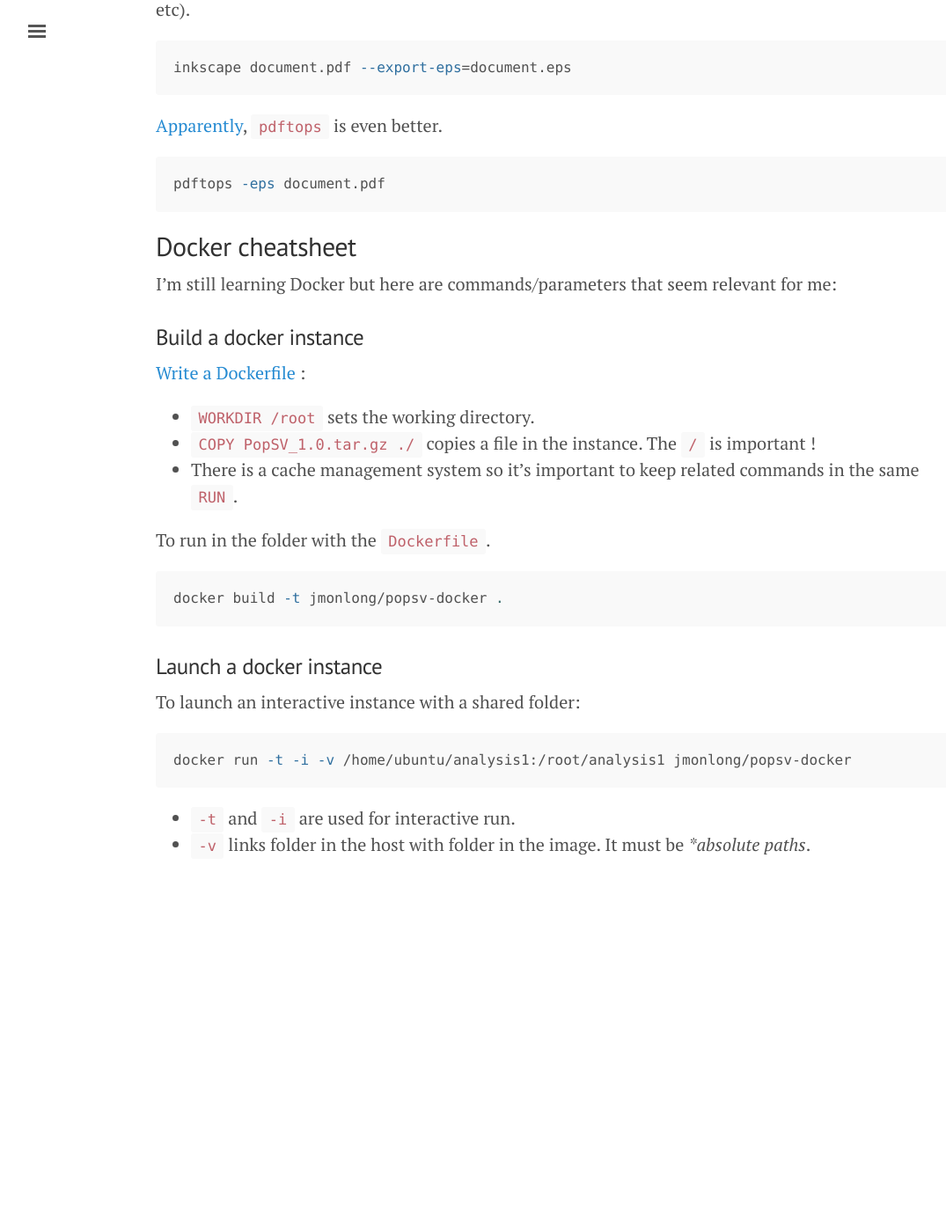
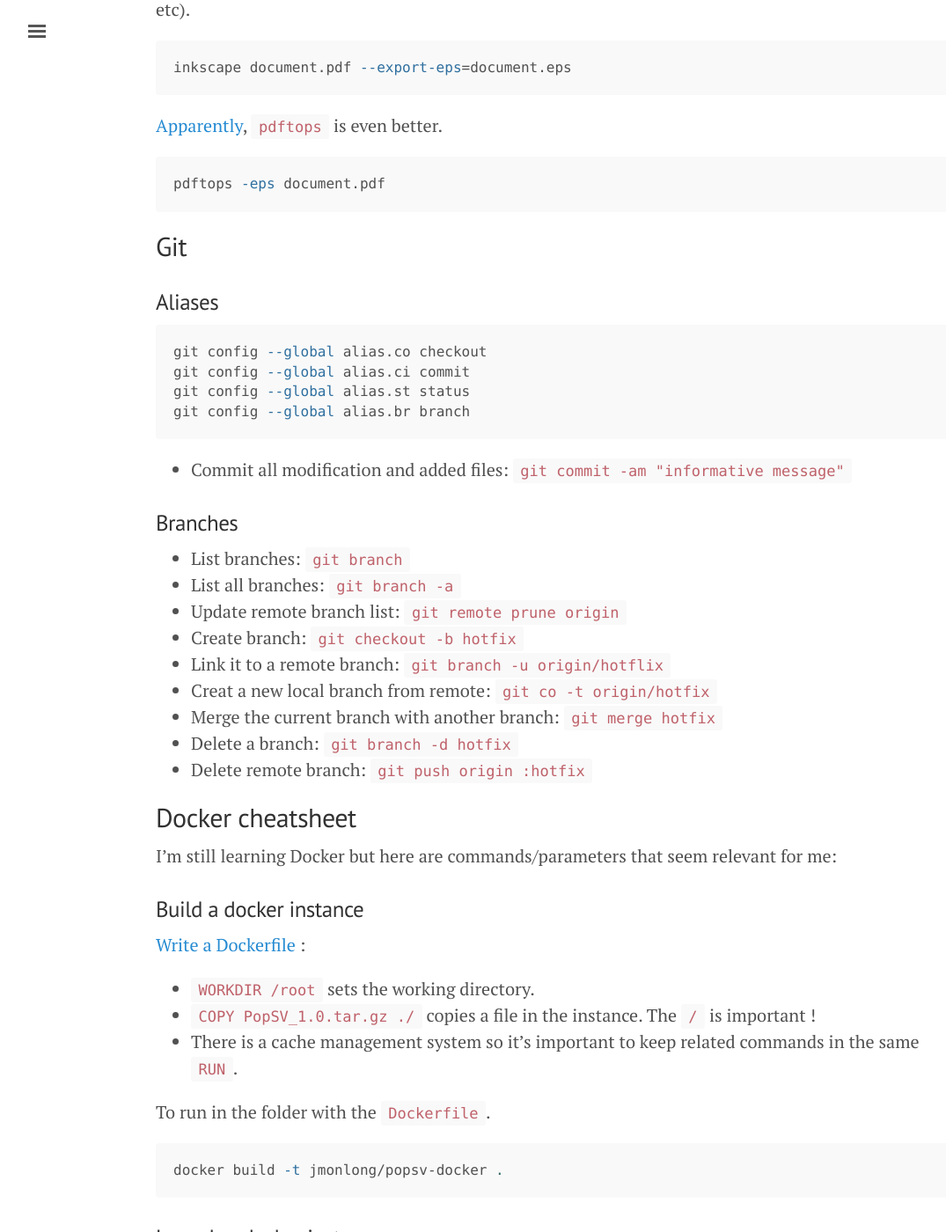
Before and after one commit to jmonlong/Hippocamplus, a Jekyll site: the page built from shell.md, in a window 1280 px wide and 1400 px high, scrolled down 1649 px. Shown: the whole window at 88% size, without its empty margins (3-1078 px from the left). Built offline with Jekyll 4.4.1, drawn with Linux system fonts in a browser that asks for light colours; nearby versions of some CDN libraries; before the commit the page ends 2704 px from its top, so only the background shows below that.

Commit message:
git cheatsheet

```diff
--- a/shell.md
+++ b/shell.md
@@ -74,6 +74,32 @@ inkscape document.pdf --export-eps=document.eps
 pdftops -eps document.pdf
 ~~~
 
+## Git
+
+### Aliases
+
+~~~sh
+git config --global alias.co checkout
+git config --global alias.ci commit
+git config --global alias.st status
+git config --global alias.br branch
+~~~
+
++ Commit all modification and added files: `git commit -am "informative message"`
+
+### Branches
+
++ List branches: `git branch`
++ List all branches: `git branch -a`
++ Update remote branch list: `git remote prune origin`
++ Create branch: `git checkout -b hotfix`
++ Link it to a remote branch: `git branch -u origin/hotflix`
++ Creat a new local branch from remote: `git co -t origin/hotfix`
++ Merge the current branch with another branch: `git merge hotfix`
++ Delete a branch: `git branch -d hotfix`
++ Delete remote branch: `git push origin :hotfix`
+
+
 ## Docker cheatsheet
 
 I'm still learning Docker but here are commands/parameters that seem relevant for me:
```
